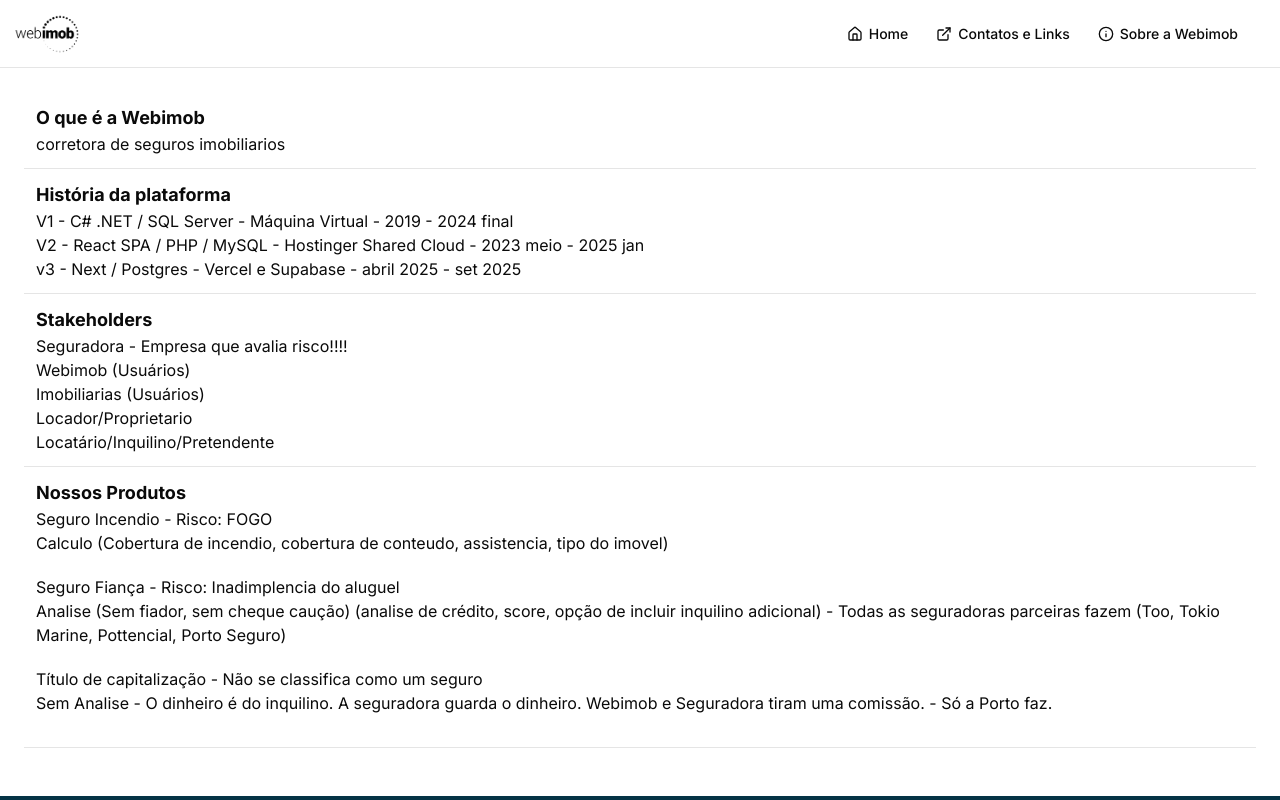
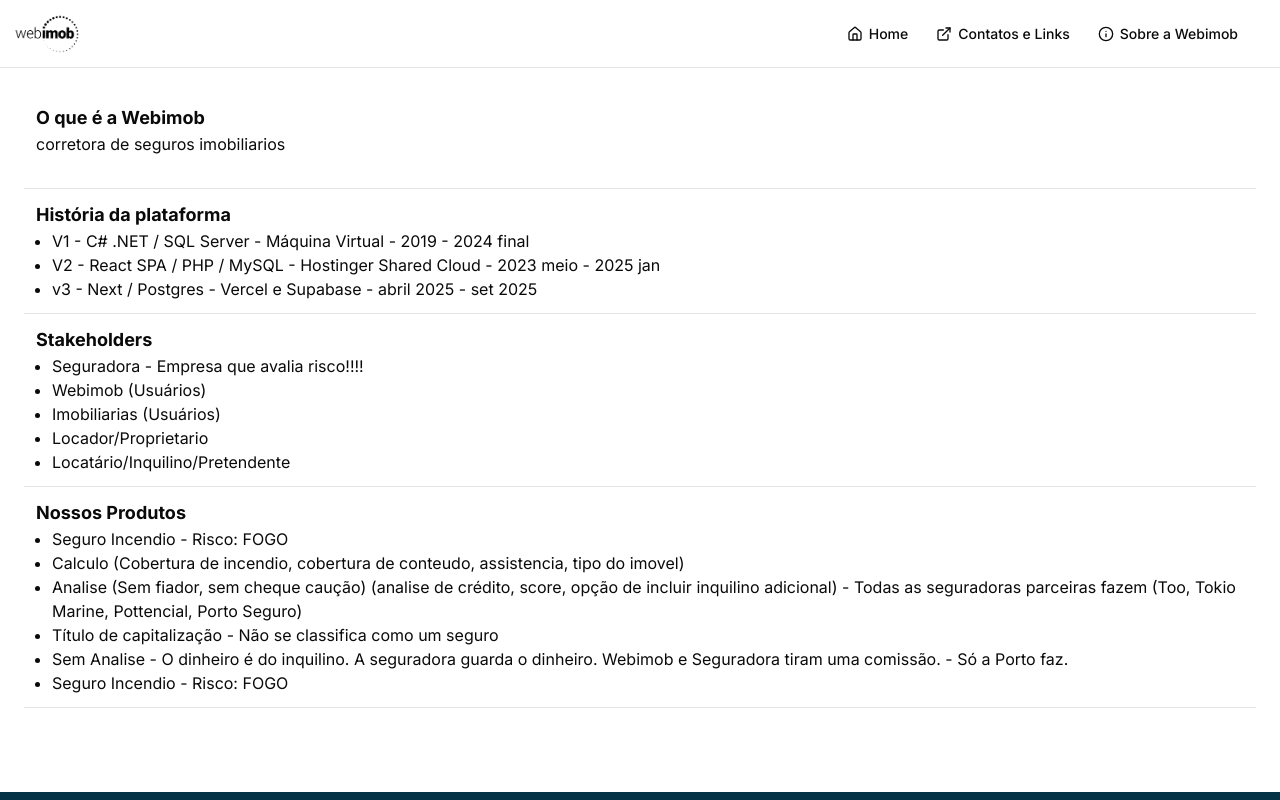
Before and after one commit to WebimobSeguros/DocumentacaoV3, a Next.js app in the folder my-app/: page /sobre in a window 1280 px wide. Shown: the top 800 px of the page. Built offline with nearby package versions, Linux system fonts and the light colour scheme.

Commit message:
feat: componentizando a tela de sobre

```diff
--- a/my-app/app/(auth)/sobre/page.tsx
+++ b/my-app/app/(auth)/sobre/page.tsx
@@ -1,41 +1,68 @@
 export default function SobreAWebimob() {
+    const Heading = ({ children }: { children: React.ReactNode }) => (
+        <h1 className="text-lg font-bold">
+            {children}
+        </h1>
+    )
+    const Paragraph = ({ children }: { children: React.ReactNode }) => (
+        <p className="mb-5">
+            {children}
+        </p>
+    )
+    const List = ({ data }: { data: string[] }) => (
+        <ul className="list-disc">
+            {data.map((item, index) => (
+                // nao recomendado para conteudos dinamicos
+                <li className="ml-4" key={index}>
+                    {item}
+                </li>
+            ))}
+        </ul>
+    )
+    const Container = ({ children }: { children: React.ReactNode }) => (
+        <div className="border-b p-3">
+            {children}
+        </div>
+    )
+
     return (
         <main>
-            <div className={'border-b p-3'}>
-                <h1 className={'text-lg font-bold'}>O que é a Webimob</h1>
+            <Container>
+                <Heading>O que é a Webimob</Heading>
+                <Paragraph>
+                    corretora de seguros imobiliarios
+                </Paragraph>
+            </Container>
+            <Container>
+                <Heading>História da plataforma</Heading>
 
-                corretora de seguros imobiliarios
+                <List data={[
+                    "V1 - C# .NET / SQL Server - Máquina Virtual - 2019 - 2024 final",
+                    "V2 - React SPA / PHP / MySQL - Hostinger Shared Cloud - 2023 meio - 2025 jan",
+                    "v3 - Next / Postgres - Vercel e Supabase - abril 2025 - set 2025",
+                ]}/>
+            </Container>
+            <Container>
+                <Heading>Stakeholders</Heading>
+                <List data={[
+                    "Seguradora - Empresa que avalia risco!!!!",
+                    "Webimob (Usuários)",
+                    "Imobiliarias (Usuários)",
+                    "Locador/Proprietario",
+                    "Locatário/Inquilino/Pretendente",
+                ]} />
+            </Container>
+            <Container>
+                <Heading>Nossos Produtos</Heading>
+                <List data={[
+                    "Seguro Incendio - Risco: FOGO",
+                    "Calculo (Cobertura de incendio, cobertura de conteudo, assistencia, tipo do imovel)",
+                    "Analise (Sem fiador, sem cheque caução) (analise de crédito, score, opção de incluir inquilino adicional) - Todas as seguradoras parceiras fazem (Too, Tokio Marine, Pottencial, Porto Seguro)",
+                    "Título de capitalização - Não se classifica como um seguro",
+                    "Sem Analise - O dinheiro é do inquilino. A seguradora guarda o dinheiro. Webimob e Seguradora tiram uma comissão. - Só a Porto faz.",
+                    "Seguro Incendio - Risco: FOGO"
 
-            </div>
-            <div className={'border-b p-3'}>
-                <h1 className={'text-lg font-bold'}>História da plataforma</h1>
-
-                <p>V1 - C# .NET / SQL Server - Máquina Virtual - 2019 - 2024 final</p>
-                <p>V2 - React SPA / PHP / MySQL - Hostinger Shared Cloud - 2023 meio - 2025 jan</p>
-                <p>v3 - Next / Postgres - Vercel e Supabase - abril 2025 - set 2025</p>
-
-            </div>
-            <div className={'border-b p-3'}>
-                <h1 className={'text-lg font-bold'}>Stakeholders</h1>
-                <p>Seguradora - Empresa que avalia risco!!!!</p>
-                <p>Webimob (Usuários)</p>
-                <p>Imobiliarias (Usuários)</p>
-                <p>Locador/Proprietario</p>
-                <p>Locatário/Inquilino/Pretendente</p>
-            </div>
-            <div className={'border-b p-3'}>
-                <h1 className={'text-lg font-bold'}>Nossos Produtos</h1>
-                    <p>Seguro Incendio - Risco: FOGO</p>
-                    <p className={'mb-5'}>Calculo (Cobertura de incendio, cobertura de conteudo, assistencia, tipo do imovel)</p>
-
-
-                    <p>Seguro Fiança - Risco: Inadimplencia do aluguel</p>
-                    <p className={'mb-5'}>Analise (Sem fiador, sem cheque caução) (analise de crédito, score, opção de incluir inquilino adicional) - Todas as seguradoras parceiras fazem (Too, Tokio Marine, Pottencial, Porto Seguro)</p>
-
-
-
-                    <p>Título de capitalização - Não se classifica como um seguro</p>
-                    <p className={'mb-5'}>Sem Analise - O dinheiro é do inquilino. A seguradora guarda o dinheiro. Webimob e Seguradora tiram uma comissão. - Só a Porto faz.</p>
-            </div>
+                ]} />
+            </Container>
         </main>)
 }
```
